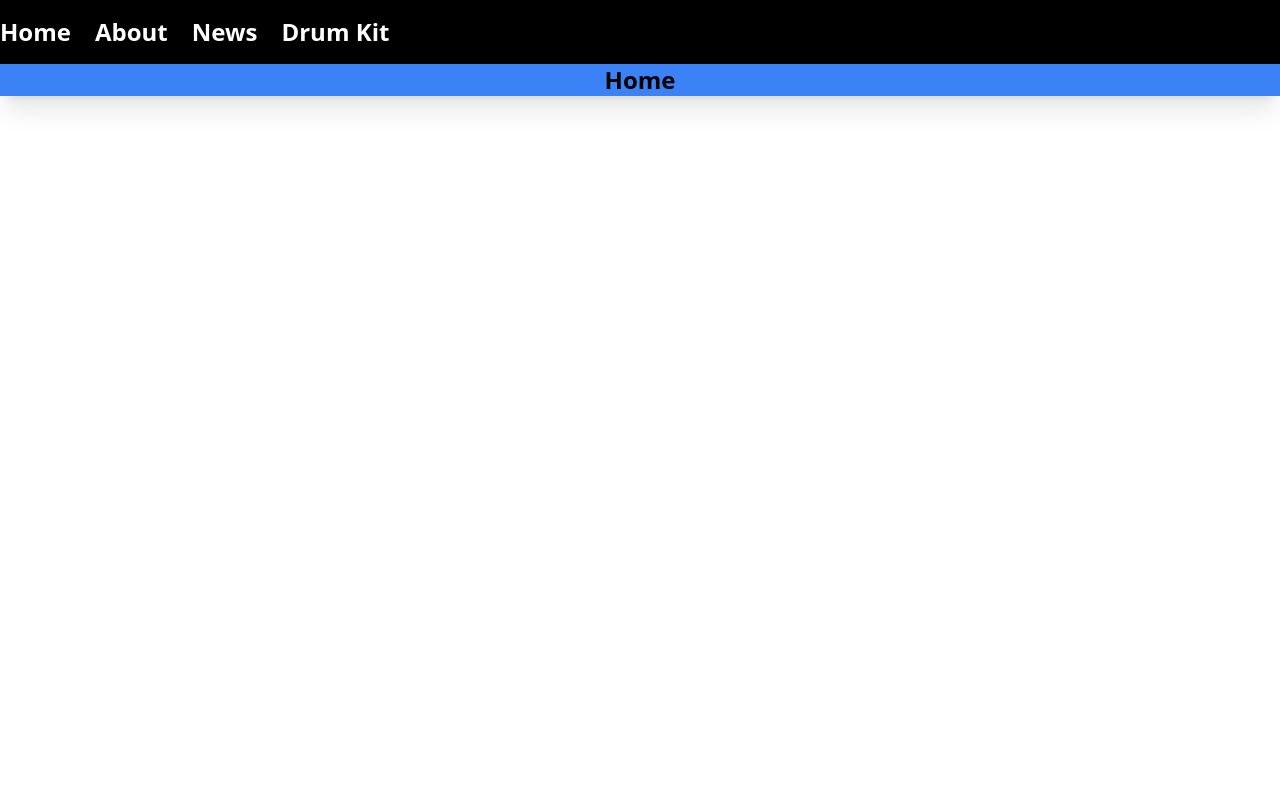
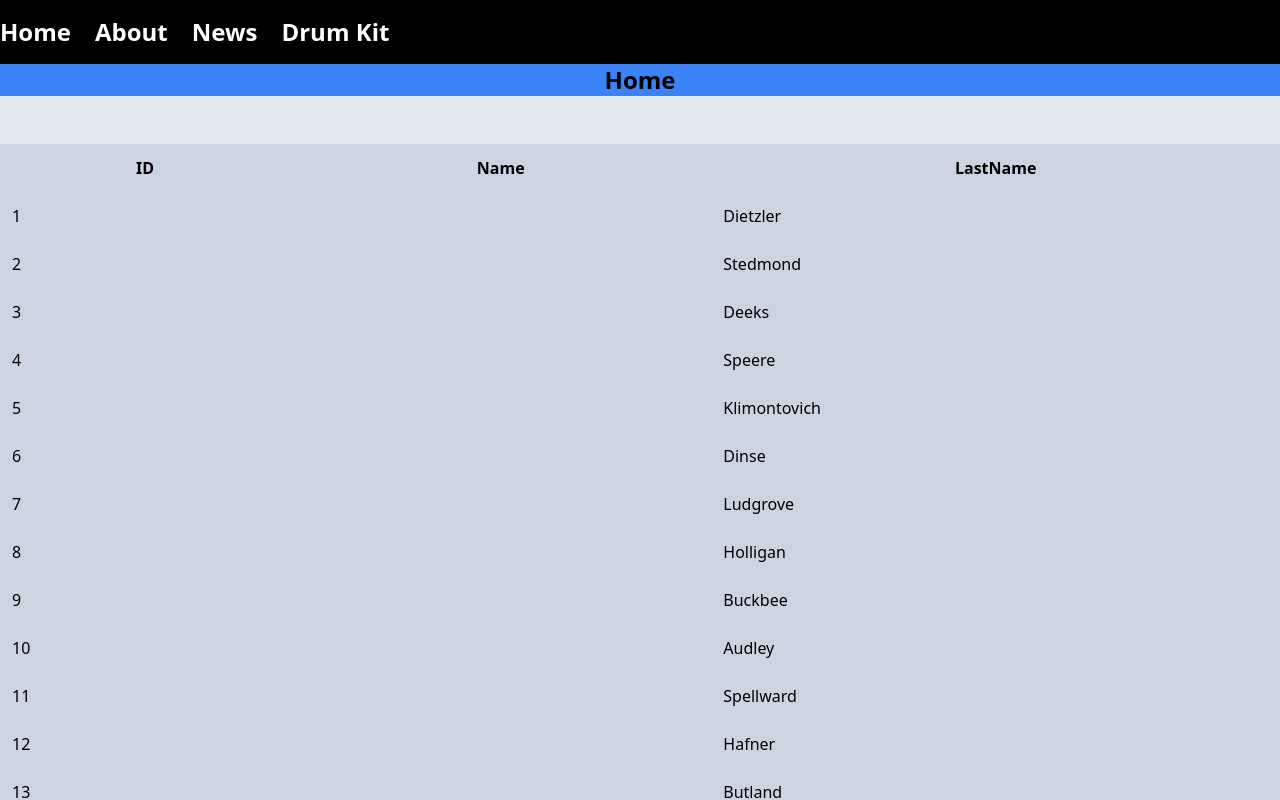
Before and after one commit to GevorAbrahamyan1991/test-end, a React (Create React App) app: page / in a window 1280 px wide. Shown: the top 800 px of the page. Built offline with nearby package versions, Linux system fonts and the light colour scheme.

Commit message:
Adding Table  data

```diff
--- /dev/null
+++ b/src/pages/components/Table.js
@@ -0,0 +1,41 @@
+import { Link } from "react-router-dom";
+import StandartContainer from "./StandartContainer";
+
+export default function Table({ tableColumns, contents }) {
+  return (
+    <div className="container mx-auto mt-12 bg-slate-300">
+      <table className="w-full">
+        <thead>
+          <tr>
+            {tableColumns.map((item, index) => {
+              return (
+                <th key={index} scope="col" className="px-6 py-3">
+                  {item.label}
+                </th>
+              );
+            })}
+          </tr>
+        </thead>
+        <tbody>
+          {contents.map((item, index) => {
+            return (
+              <tr key={index}>
+                {tableColumns.map((content) => {
+                  return (
+                    <td key={content.key} className="px-3 py-3">
+                      {content.link ? (
+                        <Link to={content.href}>{item[content.key]}</Link>
+                      ) : (
+                        item[content.key]
+                      )}
+                    </td>
+                  );
+                })}
+              </tr>
+            );
+          })}
+        </tbody>
+      </table>
+    </div>
+  );
+}
--- /dev/null
+++ b/src/pages/data/homeData.js
@@ -0,0 +1,202 @@
+export const pageData = [
+  {
+    id: 1,
+    first_name: "Randi",
+    last_name: "Dietzler",
+    email: "rdietzler0@newsvine.com",
+    gender: "Female",
+    image: "http://dummyimage.com/194x100.png/cc0000/ffffff",
+  },
+  {
+    id: 2,
+    first_name: "Roddy",
+    last_name: "Stedmond",
+    email: "rstedmond1@kickstarter.com",
+    gender: "Male",
+    image: "http://dummyimage.com/221x100.png/dddddd/000000",
+  },
+  {
+    id: 3,
+    first_name: "Timmy",
+    last_name: "Deeks",
+    email: "tdeeks2@typepad.com",
+    gender: "Genderqueer",
+    image: "http://dummyimage.com/164x100.png/5fa2dd/ffffff",
+  },
+  {
+    id: 4,
+    first_name: "Chaunce",
+    last_name: "Speere",
+    email: "cspeere3@newsvine.com",
+    gender: "Male",
+    image: "http://dummyimage.com/231x100.png/cc0000/ffffff",
+  },
+  {
+    id: 5,
+    first_name: "Tamar",
+    last_name: "Klimontovich",
+    email: "tklimontovich4@businesswire.com",
+    gender: "Female",
+    image: "http://dummyimage.com/186x100.png/cc0000/ffffff",
+  },
+  {
+    id: 6,
+    first_name: "Eula",
+    last_name: "Dinse",
+    email: "edinse5@issuu.com",
+    gender: "Female",
+    image: "http://dummyimage.com/124x100.png/5fa2dd/ffffff",
+  },
+  {
+    id: 7,
+    first_name: "Yorgos",
+    last_name: "Ludgrove",
+    email: "yludgrove6@ifeng.com",
+    gender: "Male",
+    image: "http://dummyimage.com/240x100.png/cc0000/ffffff",
+  },
+  {
+    id: 8,
+    first_name: "Ford",
+    last_name: "Holligan",
+    email: "fholligan7@buzzfeed.com",
+    gender: "Male",
+    image: "http://dummyimage.com/147x100.png/ff4444/ffffff",
+  },
+  {
+    id: 9,
+    first_name: "Katina",
+    last_name: "Buckbee",
+    email: "kbuckbee8@economist.com",
+    gender: "Female",
+    image: "http://dummyimage.com/135x100.png/dddddd/000000",
+  },
+  {
+    id: 10,
+    first_name: "Mandy",
+    last_name: "Audley",
+    email: "maudley9@simplemachines.org",
+    gender: "Female",
+    image: "http://dummyimage.com/196x100.png/ff4444/ffffff",
+  },
+  {
+    id: 11,
+    first_name: "Malory",
+    last_name: "Spellward",
+    email: "mspellwarda@google.es",
+    gender: "Female",
+    image: "http://dummyimage.com/212x100.png/5fa2dd/ffffff",
+  },
+  {
+    id: 12,
+    first_name: "Caresse",
+    last_name: "Hafner",
+    email: "chafnerb@tiny.cc",
+    gender: "Female",
+    image: "http://dummyimage.com/243x100.png/ff4444/ffffff",
+  },
+  {
+    id: 13,
+    first_name: "Menard",
+    last_name: "Butland",
+    email: "mbutlandc@mayoclinic.com",
+    gender: "Male",
+    image: "http://dummyimage.com/157x100.png/5fa2dd/ffffff",
+  },
+  {
+    id: 14,
+    first_name: "Lancelot",
+    last_name: "Matokhnin",
+    email: "lmatokhnind@instagram.com",
+    gender: "Male",
+    image: "http://dummyimage.com/177x100.png/cc0000/ffffff",
+  },
+  {
+    id: 15,
+    first_name: "Teirtza",
+    last_name: "Daulby",
+    email: "tdaulbye@microsoft.com",
+    gender: "Female",
+    image: "http://dummyimage.com/219x100.png/5fa2dd/ffffff",
+  },
+  {
+    id: 16,
+    first_name: "Beverlee",
+    last_name: "Winham",
+    email: "bwinhamf@nydailynews.com",
+    gender: "Female",
+    image: "http://dummyimage.com/196x100.png/dddddd/000000",
+  },
+  {
+    id: 17,
+    first_name: "Kendell",
+    last_name: "Carbin",
+    email: "kcarbing@storify.com",
+    gender: "Male",
+    image: "http://dummyimage.com/161x100.png/cc0000/ffffff",
+  },
+  {
+    id: 18,
+    first_name: "Mikey",
+    last_name: "Van den Hof",
+    email: "mvandenhofh@si.edu",
+    gender: "Male",
+    image: "http://dummyimage.com/162x100.png/cc0000/ffffff",
+  },
+  {
+    id: 19,
+    first_name: "Jada",
+    last_name: "Labrenz",
+    email: "jlabrenzi@statcounter.com",
+    gender: "Female",
+    image: "http://dummyimage.com/118x100.png/cc0000/ffffff",
+  },
+  {
+    id: 20,
+    first_name: "Melloney",
+    last_name: "Englishby",
+    email: "menglishbyj@yahoo.com",
+    gender: "Female",
+    image: "http://dummyimage.com/155x100.png/dddddd/000000",
+  },
+  {
+    id: 21,
+    first_name: "Trudy",
+    last_name: "Reilingen",
+    email: "treilingenk@who.int",
+    gender: "Female",
+    image: "http://dummyimage.com/167x100.png/ff4444/ffffff",
+  },
+  {
+    id: 22,
+    first_name: "Florina",
+    last_name: "Eggleton",
+    email: "feggletonl@scribd.com",
+    gender: "Female",
+    image: "http://dummyimage.com/123x100.png/ff4444/ffffff",
+  },
+  {
+    id: 23,
+    first_name: "Timofei",
+    last_name: "Boyack",
+    email: "tboyackm@geocities.com",
+    gender: "Male",
+    image: "http://dummyimage.com/127x100.png/dddddd/000000",
+  },
+  {
+    id: 24,
+    first_name: "Greg",
+    last_name: "Castrillo",
+    email: "gcastrillon@npr.org",
+    gender: "Male",
+    image: "http://dummyimage.com/242x100.png/5fa2dd/ffffff",
+  },
+  {
+    id: 25,
+    first_name: "Geri",
+    last_name: "Heyward",
+    email: "gheywardo@google.ru",
+    gender: "Male",
+    image: "http://dummyimage.com/115x100.png/dddddd/000000",
+  },
+];
--- a/src/pages/home.jsx
+++ b/src/pages/home.jsx
@@ -1,11 +1,37 @@
 import React from 'react'
 import StandartContainer from "./components/StandartContainer"
 import Title from "./components/Title"
+import Table from "./components/Table"
+import { pageData } from "./data/homeData"
 export default function Home ()  {
+
+  const columns = [
+    {key:"id", label: "ID", link:true , href:"about"},
+    {key:"name", label: "Name"},
+    {key:"last_name", label: "LastName"},
+  ]
+  // const pageData = [
+  //   {
+  //     id:1,
+  //     name:'Poxos',
+  //     last_name:"Poxosyan"
+  //   },
+  //   {
+  //     id:2,
+  //     name:'Petros',
+  //     last_name:"Petrosyan"
+  //   },
+  //   {
+  //     id:3,
+  //     name:'Martiros',
+  //     last_name:"Martirosyan"
+  //   }
+  // ]
 
   const data = (
     <>
       <Title title="Home" />
+      <Table tableColumns={columns} contents={pageData}/>
     </>
   )
 
```
